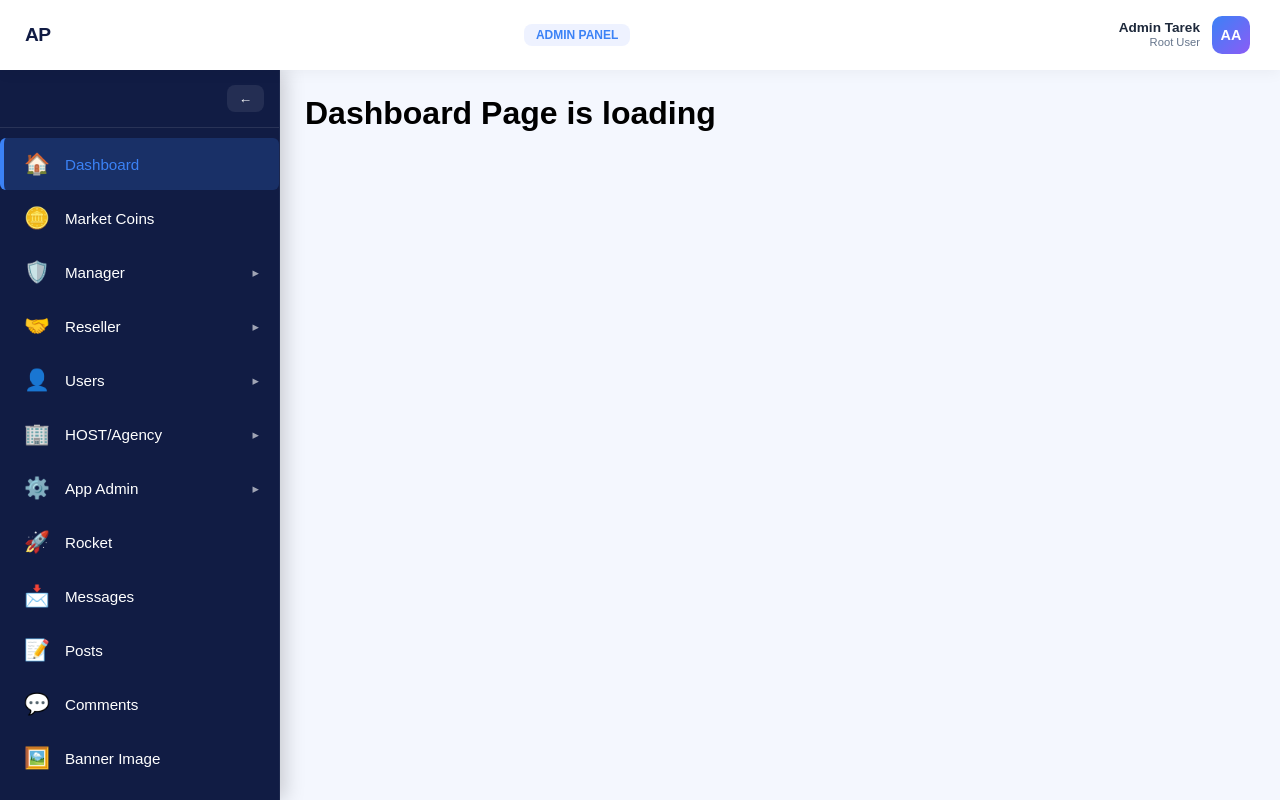
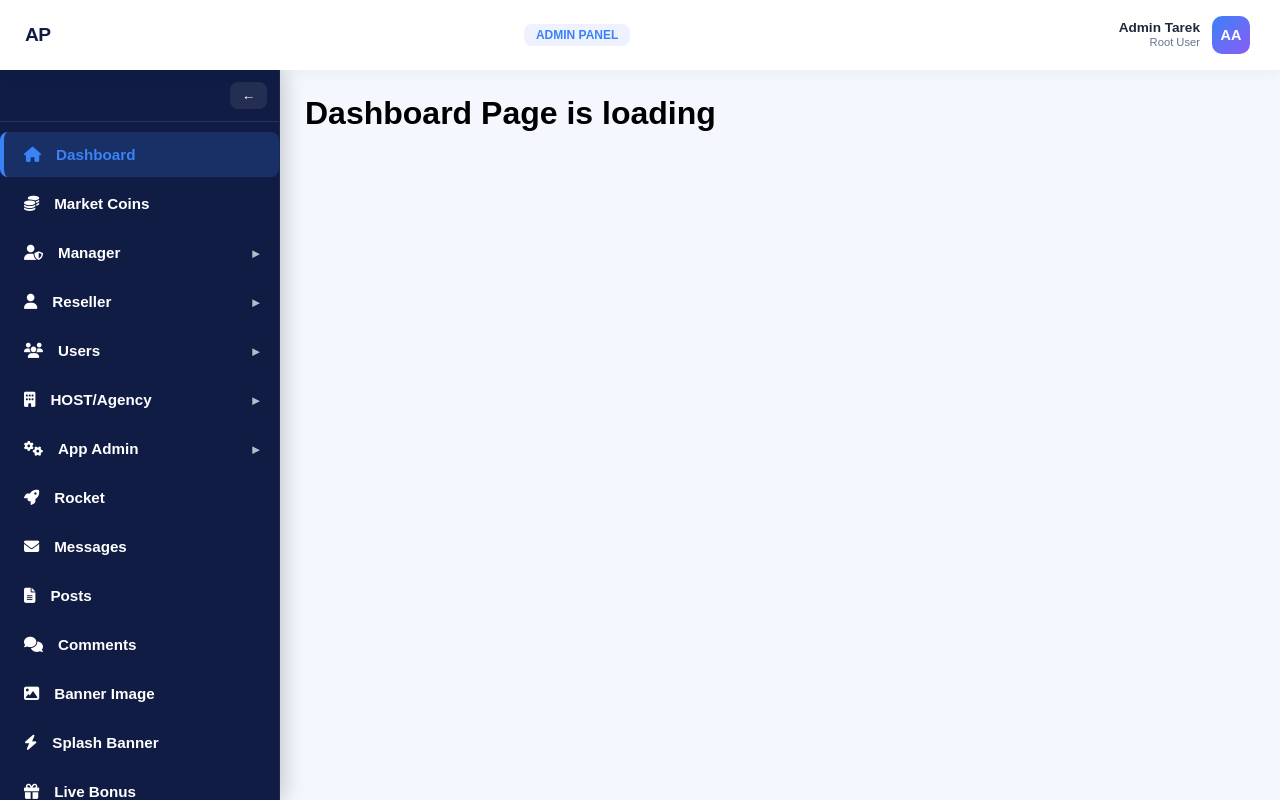
Before and after one commit to monoartarek/gcAdminPannel, a React (Vite) app in the folder admin-pannel/: page / in a window 1280 px wide. Built offline with nearby package versions, Linux system fonts and the light colour scheme.

Commit message:
fontawesome update

```diff
--- a/admin-pannel/index.html
+++ b/admin-pannel/index.html
@@ -5,6 +5,8 @@
     <link rel="icon" type="image/svg+xml" href="/vite.svg" />
     <meta name="viewport" content="width=device-width, initial-scale=1.0" />
     <title>admin-pannel</title>
+    <link rel="stylesheet" href="https://cdnjs.cloudflare.com/ajax/libs/font-awesome/6.4.2/css/all.min.css">
+
   </head>
   <body>
     <div id="root"></div>
--- a/admin-pannel/src/components/Sidebar/Sidebar.css
+++ b/admin-pannel/src/components/Sidebar/Sidebar.css
@@ -1,12 +1,15 @@
 :root {
   --sidebar-wide: 280px;
   --sidebar-narrow: 80px;
-  --sidebar-bg: #1e1e2f;
+  --sidebar-bg: #1f1f2e;
   --nav-height: 60px;
   --text-main: #e0e0e0;
-  --text-muted: #a0a0b0;
+  --text-muted: #b0b0c0;
   --accent: #3b82f6;
+  --hover-bg: rgba(59, 130, 246, 0.1);
+  --active-bg: rgba(59, 130, 246, 0.2);
   --transition: all 0.3s ease;
+  --sub-bg: rgba(31, 31, 46, 0.8);
 }
 
 /* ================= Sidebar Container ================= */
@@ -18,46 +21,42 @@
   position: fixed;
   top: var(--nav-height);
   left: 0;
-  transition: var(--transition);
-  z-index: 1000;
   display: flex;
   flex-direction: column;
-  box-shadow: 4px 0 20px rgba(0, 0, 0, 0.2);
+  z-index: 1000;
+  transition: var(--transition);
+  box-shadow: 4px 0 20px rgba(0,0,0,0.2);
+  overflow-y: auto;
   overflow-x: hidden;
-  overflow-y: auto;
-  border-right: 1px solid rgba(255, 255, 255, 0.05);
-  backdrop-filter: blur(10px);
+  border-right: 1px solid rgba(255,255,255,0.05);
+  backdrop-filter: blur(8px);
+  font-family: 'Segoe UI', Tahoma, Geneva, Verdana, sans-serif;
 }
 
-/* Custom scrollbar */
-.sidebar-container::-webkit-scrollbar {
-  width: 6px;
-}
-.sidebar-container::-webkit-scrollbar-thumb {
-  background: rgba(255, 255, 255, 0.1);
-  border-radius: 10px;
-}
-.sidebar-container:hover::-webkit-scrollbar-thumb {
-  background: rgba(255, 255, 255, 0.25);
-}
-
-/* Collapsed Sidebar */
+/* Collapsed */
 .sidebar-container.collapsed {
   width: var(--sidebar-narrow);
 }
 
-/* ================= Sidebar Controls ================= */
+/* Sidebar Controls */
 .sidebar-controls {
-  padding: 15px;
   display: flex;
   justify-content: flex-end;
-  border-bottom: 1px solid rgba(255, 255, 255, 0.1);
+  padding: 12px;
+  border-bottom: 1px solid rgba(255,255,255,0.1);
+}
+
+/* Hide arrow on small screens */
+@media (max-width: 768px) {
+  .arrow-toggle {
+    display: none;
+  }
 }
 
 .arrow-toggle {
-  background: rgba(255, 255, 255, 0.08);
+  background: rgba(255,255,255,0.08);
   border: none;
-  color: white;
+  color: var(--text-main);
   padding: 6px 12px;
   border-radius: 8px;
   cursor: pointer;
@@ -65,49 +64,59 @@
   transition: var(--transition);
 }
 .arrow-toggle:hover {
-  background: rgba(59, 130, 246, 0.2);
+  background: var(--hover-bg);
+  color: white;
 }
 
 /* ================= Menu Items ================= */
 .sidebar-nav {
-  padding: 10px 0 120px 0;
   display: flex;
   flex-direction: column;
-  gap: 2px;
+  padding: 10px 0 120px 0;
+  gap: 4px;
 }
 
 .menu-item {
   display: flex;
   align-items: center;
+  gap: 15px;
   padding: 14px 20px;
-  gap: 15px;
-  cursor: pointer;
   border-left: 4px solid transparent;
-  border-radius: 6px;
+  border-radius: 8px;
   transition: var(--transition);
+  font-weight: 600;
   font-size: 0.95rem;
-  font-weight: 500;
+  color: var(--text-main);
   text-decoration: none;
-  color:white
 }
 
-
 .menu-item:hover {
-  background: rgba(59, 130, 246, 0.1);
+  background: var(--hover-bg);
+  color: white;
 }
 
 .menu-item.active {
-  background: rgba(59, 130, 246, 0.2);
+  background: var(--active-bg);
   border-left-color: var(--accent);
   color: var(--accent);
 }
 
-.icon {
-  font-size: 1.3rem;
-  min-width: 25px;
+/* .icon {
+  font-size: 1.4rem;
+  min-width: 30px;
   display: flex;
   justify-content: center;
+  transition: var(--transition);
+} */
+ .icon {
+  font-size: 1.3rem;
+  min-width: 30px;
+  display: flex;
+  justify-content: center;
+  color: var(--text-main);
+  transition: var(--transition);
 }
+
 
 .label {
   flex: 1;
@@ -116,22 +125,25 @@
 }
 
 .chevron {
-  font-size: 0.8rem;
-  opacity: 0.6;
-  transition: transform 0.3s;
+  font-size: 0.85rem;
+  opacity: 0.7;
+  transition: transform 0.3s, color 0.3s;
 }
+
 .menu-item.active .chevron {
   transform: rotate(90deg);
+  color: var(--accent);
 }
 
 /* ================= Submenu ================= */
 .submenu {
   display: flex;
   flex-direction: column;
-  background: rgba(0, 0, 0, 0.15);
-  border-left: 2px solid rgba(59, 130, 246, 0.3);
+  background: var(--sub-bg);
+  border-left: 2px solid rgba(59,130,246,0.3);
   margin-left: 5px;
-  border-radius: 4px;
+  border-radius: 6px;
+  padding: 4px 0;
   animation: slideDown 0.3s ease-out;
 }
 
@@ -142,46 +154,62 @@
 
 .sub-item {
   padding: 10px 10px 10px 50px;
-  font-size: 0.85rem;
+  font-size: 0.88rem;
   color: var(--text-muted);
-  cursor: pointer;
-  border-radius: 4px;
+  border-radius: 6px;
   transition: all 0.2s ease-in-out;
   text-decoration: none;
+  font-weight: 500;
 }
 
 .sub-item:hover {
   color: white;
-  background: rgba(59, 130, 246, 0.15);
+  background: rgba(59,130,246,0.2);
 }
 
 .sub-item.active {
   color: var(--accent);
-  background: rgba(59, 130, 246, 0.25);
+  background: rgba(59,130,246,0.3);
+  font-weight: 600;
 }
 
-/* ================= Mobile ================= */
+/* ================= Mobile Sidebar Backdrop ================= */
 .sidebar-backdrop {
   display: none;
   position: fixed;
   inset: 0;
-  background: rgba(0, 0, 0, 0.5);
+  background: rgba(0,0,0,0.5);
   backdrop-filter: blur(4px);
   z-index: 999;
   transition: var(--transition);
 }
 
+/* ================= Mobile Responsive ================= */
 @media (max-width: 768px) {
   .sidebar-container {
-    left: -100%;
+    transform: translateX(-100%);
     width: 280px !important;
   }
 
   .sidebar-container.mobile-open {
-    left: 0;
+    transform: translateX(0);
   }
 
   .sidebar-backdrop.show {
     display: block;
   }
 }
+
+/* ================= Smooth Scrollbar ================= */
+.sidebar-container::-webkit-scrollbar {
+  width: 6px;
+}
+
+.sidebar-container::-webkit-scrollbar-thumb {
+  background: rgba(255,255,255,0.15);
+  border-radius: 10px;
+}
+
+.sidebar-container:hover::-webkit-scrollbar-thumb {
+  background: rgba(255,255,255,0.3);
+}
--- a/admin-pannel/src/components/Sidebar/Sidebar.jsx
+++ b/admin-pannel/src/components/Sidebar/Sidebar.jsx
@@ -5,14 +5,14 @@ import './Sidebar.css';
 function Sidebar({ isCollapsed, setIsCollapsed, isMobileOpen, setIsMobileOpen }) {
   const [openSub, setOpenSub] = useState(null);
 
-  // Full structured menu with paths
+  // Full structured menu with FontAwesome classes
   const menu = [
-    { title: 'Dashboard', icon: '🏠', path: '/' },
-    { title: 'Market Coins', icon: '🪙', path: '/market-coins' },
+    { title: 'Dashboard', icon: 'fas fa-home', path: '/' },
+    { title: 'Market Coins', icon: 'fas fa-coins', path: '/market-coins' },
 
     {
       title: 'Manager',
-      icon: '🛡️',
+      icon: 'fas fa-user-shield',
       sub: [
         { label: 'Make/Remove Manager', path: '/manager/create' },
         { label: 'All Managers', path: '/manager/all' }
@@ -21,7 +21,7 @@ function Sidebar({ isCollapsed, setIsCollapsed, isMobileOpen, setIsMobileOpen })
 
     {
       title: 'Reseller',
-      icon: '🤝',
+      icon: 'fas fa-user',
       sub: [
         { label: 'Make/Remove Reseller', path: '/reseller/create' },
         { label: 'All Resellers', path: '/reseller/all' }
@@ -30,7 +30,7 @@ function Sidebar({ isCollapsed, setIsCollapsed, isMobileOpen, setIsMobileOpen })
 
     {
       title: 'Users',
-      icon: '👤',
+      icon: 'fas fa-users',
       sub: [
         { label: 'All Users', path: '/users/all' },
         { label: 'Blocked Users', path: '/users/blocked' }
@@ -39,7 +39,7 @@ function Sidebar({ isCollapsed, setIsCollapsed, isMobileOpen, setIsMobileOpen })
 
     {
       title: 'HOST/Agency',
-      icon: '🏢',
+      icon: 'fas fa-building',
       sub: [
         { label: 'All Earning', path: '/host/earning' },
         { label: 'All Agency', path: '/host/agency' },
@@ -49,7 +49,7 @@ function Sidebar({ isCollapsed, setIsCollapsed, isMobileOpen, setIsMobileOpen })
 
     {
       title: 'App Admin',
-      icon: '⚙️',
+      icon: 'fas fa-cogs',
       sub: [
         { label: 'Make App Admin', path: '/app-admin/create' },
         { label: 'Just Admins', path: '/app-admin/list' },
@@ -57,20 +57,20 @@ function Sidebar({ isCollapsed, setIsCollapsed, isMobileOpen, setIsMobileOpen })
       ]
     },
 
-    { title: 'Rocket', icon: '🚀', path: '/rocket' },
-    { title: 'Messages', icon: '📩', path: '/messages' },
-    { title: 'Posts', icon: '📝', path: '/posts' },
-    { title: 'Comments', icon: '💬', path: '/comments' },
-    { title: 'Banner Image', icon: '🖼️', path: '/banner-image' },
-    { title: 'Splash Banner', icon: '⚡', path: '/splash-banner' },
-    { title: 'Live Bonus', icon: '🎁', path: '/live-bonus' },
-    { title: 'Live Streams', icon: '🎥', path: '/live-streams' },
-    { title: 'Top Streams', icon: '🔥', path: '/top-streams' },
-    { title: 'Stories', icon: '📱', path: '/stories' },
+    { title: 'Rocket', icon: 'fas fa-rocket', path: '/rocket' },
+    { title: 'Messages', icon: 'fas fa-envelope', path: '/messages' },
+    { title: 'Posts', icon: 'fas fa-file-alt', path: '/posts' },
+    { title: 'Comments', icon: 'fas fa-comments', path: '/comments' },
+    { title: 'Banner Image', icon: 'fas fa-image', path: '/banner-image' },
+    { title: 'Splash Banner', icon: 'fas fa-bolt', path: '/splash-banner' },
+    { title: 'Live Bonus', icon: 'fas fa-gift', path: '/live-bonus' },
+    { title: 'Live Streams', icon: 'fas fa-video', path: '/live-streams' },
+    { title: 'Top Streams', icon: 'fas fa-star', path: '/top-streams' },
+    { title: 'Stories', icon: 'fas fa-film', path: '/stories' },
 
     {
       title: 'Gifts',
-      icon: '🧧',
+      icon: 'fas fa-gift',
       sub: [
         { label: 'All Gifts', path: '/gifts/all' },
         { label: 'Add New Gift', path: '/gifts/add' }
@@ -79,7 +79,7 @@ function Sidebar({ isCollapsed, setIsCollapsed, isMobileOpen, setIsMobileOpen })
 
     {
       title: 'VIP',
-      icon: '💎',
+      icon: 'fas fa-gem',
       sub: [
         { label: 'All Assets', path: '/vip/all' },
         { label: 'Add New Assets', path: '/vip/add' }
@@ -88,7 +88,7 @@ function Sidebar({ isCollapsed, setIsCollapsed, isMobileOpen, setIsMobileOpen })
 
     {
       title: 'Avatar Frame',
-      icon: '🖼️',
+      icon: 'fas fa-image',
       sub: [
         { label: 'All Avatar Frame', path: '/avatar/all' },
         { label: 'Add New Avatar Frame', path: '/avatar/add' }
@@ -97,7 +97,7 @@ function Sidebar({ isCollapsed, setIsCollapsed, isMobileOpen, setIsMobileOpen })
 
     {
       title: 'Party Theme',
-      icon: '🎉',
+      icon: 'fas fa-palette',
       sub: [
         { label: 'All Party Themes', path: '/party/all' },
         { label: 'Add New Party Theme', path: '/party/add' }
@@ -106,7 +106,7 @@ function Sidebar({ isCollapsed, setIsCollapsed, isMobileOpen, setIsMobileOpen })
 
     {
       title: 'Entrance Effect',
-      icon: '✨',
+      icon: 'fas fa-magic',
       sub: [
         { label: 'All Entrance Effects', path: '/entrance/all' },
         { label: 'Add New Entrance Effects', path: '/entrance/add' }
@@ -115,20 +115,20 @@ function Sidebar({ isCollapsed, setIsCollapsed, isMobileOpen, setIsMobileOpen })
 
     {
       title: 'Official Announcement',
-      icon: '📢',
+      icon: 'fas fa-bullhorn',
       sub: [
         { label: 'All Announcements', path: '/announcement/all' },
         { label: 'Add New Announcement', path: '/announcement/add' }
       ]
     },
 
-    { title: 'Game History', icon: '🎮', path: '/game-history' },
-    { title: 'Agora Settings', icon: '🔧', path: '/agora-settings' },
-    { title: 'Payments', icon: '💳', path: '/payments' },
+    { title: 'Game History', icon: 'fas fa-gamepad', path: '/game-history' },
+    { title: 'Agora Settings', icon: 'fas fa-cogs', path: '/agora-settings' },
+    { title: 'Payments', icon: 'fas fa-hand-holding-usd', path: '/payments' },
 
     {
       title: 'Payouts',
-      icon: '💰',
+      icon: 'fas fa-money-bill-wave',
       sub: [
         { label: 'All Payouts', path: '/payouts/all' },
         { label: 'Pending', path: '/payouts/pending' },
@@ -136,11 +136,11 @@ function Sidebar({ isCollapsed, setIsCollapsed, isMobileOpen, setIsMobileOpen })
       ]
     },
 
-    { title: 'Reports', icon: '📊', path: '/reports' },
+    { title: 'Reports', icon: 'fas fa-chart-line', path: '/reports' },
 
     {
       title: 'Advertising',
-      icon: '📺',
+      icon: 'fas fa-tv',
       sub: [
         { label: 'My Ads', path: '/ads/my' },
         { label: 'Create New Ad', path: '/ads/create' },
@@ -150,16 +150,12 @@ function Sidebar({ isCollapsed, setIsCollapsed, isMobileOpen, setIsMobileOpen })
   ];
 
   const handleToggleSub = (title) => {
-    if (isCollapsed) {
-      setIsCollapsed(false);
-      setOpenSub(title);
-    } else {
-      setOpenSub(openSub === title ? null : title);
-    }
+    setOpenSub(openSub === title ? null : title);
   };
 
   return (
     <>
+      {/* Backdrop for mobile */}
       <div
         className={`sidebar-backdrop ${isMobileOpen ? 'show' : ''}`}
         onClick={() => setIsMobileOpen(false)}
@@ -170,7 +166,7 @@ function Sidebar({ isCollapsed, setIsCollapsed, isMobileOpen, setIsMobileOpen })
           <button
             className="arrow-toggle"
             onClick={() => setIsCollapsed(!isCollapsed)}
-            title={isCollapsed ? "Expand" : "Collapse"}
+            title={isCollapsed ? 'Expand' : 'Collapse'}
           >
             {isCollapsed ? '→' : '←'}
           </button>
@@ -180,38 +176,34 @@ function Sidebar({ isCollapsed, setIsCollapsed, isMobileOpen, setIsMobileOpen })
           {menu.map(item => (
             <div key={item.title} className="menu-block">
 
-              {/* Main Item without submenu */}
-              {!item.sub && (
+              {!item.sub ? (
                 <NavLink
                   to={item.path}
                   className={({ isActive }) => `menu-item ${isActive ? 'active' : ''}`}
+                  onClick={() => setIsMobileOpen(false)}
                 >
-                  <span className="icon">{item.icon}</span>
+                  <i className={item.icon}></i>
                   {!isCollapsed && <span className="label">{item.title}</span>}
                 </NavLink>
-              )}
-
-              {/* Item with submenu */}
-              {item.sub && (
+              ) : (
                 <>
                   <div
                     className={`menu-item ${openSub === item.title ? 'active' : ''}`}
                     onClick={() => handleToggleSub(item.title)}
                   >
-                    <span className="icon">{item.icon}</span>
+                    <i className={item.icon}></i>
                     {!isCollapsed && <span className="label">{item.title}</span>}
-                    {!isCollapsed && (
-                      <span className="chevron">{openSub === item.title ? '▾' : '▸'}</span>
-                    )}
+                    {!isCollapsed && <span className="chevron">{openSub === item.title ? '▾' : '▸'}</span>}
                   </div>
 
-                  {openSub === item.title && !isCollapsed && (
+                  {openSub === item.title && (
                     <div className="submenu">
                       {item.sub.map(subItem => (
                         <NavLink
                           key={subItem.path}
                           to={subItem.path}
                           className={({ isActive }) => `sub-item ${isActive ? 'active' : ''}`}
+                          onClick={() => setIsMobileOpen(false)}
                         >
                           {subItem.label}
                         </NavLink>
--- a/package.json
+++ b/package.json
@@ -1,5 +1,8 @@
 {
   "dependencies": {
+    "@fortawesome/fontawesome-svg-core": "^7.2.0",
+    "@fortawesome/free-solid-svg-icons": "^7.2.0",
+    "@fortawesome/react-fontawesome": "^3.2.0",
     "react-router-dom": "^7.13.0"
   }
 }
```
Also changed, not shown: 1 other file (tests, documents, lock files or other folders).
